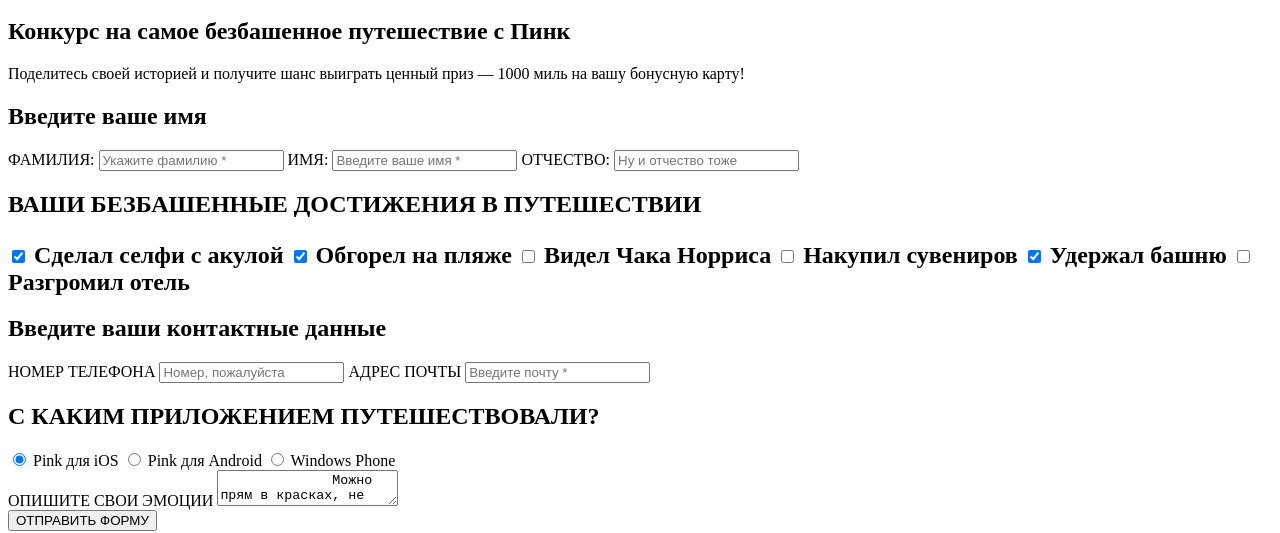
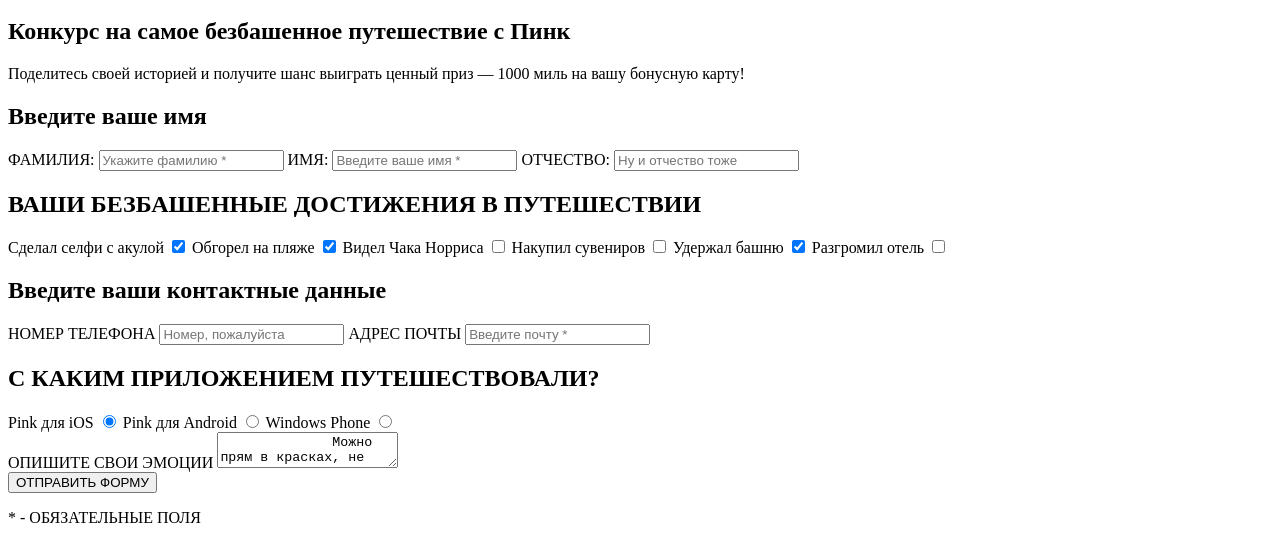
Before and after one commit to warainelor/pink-landing-page, a plain HTML site: page source/form.html in a window 1280 px wide. Shown: the part 127-660 px from the top of the page. Drawn offline with Linux system fonts and the light colour scheme.

Commit message:
fix form

```diff
--- a/source/form.html
+++ b/source/form.html
@@ -37,45 +37,59 @@
       <form class="form">
         <div class="form__name-wrapper">
           <h2 class="visually-hidden">Введите ваше имя</h2>
-          <label class="form__surname-label" for="surname">ФАМИЛИЯ:</label>
-          <input class="form__surname-input" id="surname" type="text" placeholder="Укажите фамилию *">
-          <label class="form__name-label" for="name">ИМЯ:</label>
-          <input class="form__name-input" id="name" type="text" placeholder="Введите ваше имя *">
-          <label class="form__patronymic-label" for="patronymic">ОТЧЕСТВО:</label>
-          <input class="form__patronymic-input" id="patronymic" type="text" placeholder="Ну и отчество тоже">
+          <label class="form__surname-label" for="surname">ФАМИЛИЯ:
+            <input class="form__surname-input" id="surname" name="surname" type="text" placeholder="Укажите фамилию *">
+          </label>
+          <label class="form__name-label" for="name">ИМЯ:
+            <input class="form__name-input" id="name" name="name" type="text" placeholder="Введите ваше имя *">
+          </label>
+          <label class="form__patronymic-label" for="patronymic">ОТЧЕСТВО:
+            <input class="form__patronymic-input" id="patronymic" name="patronymic" type="text" placeholder="Ну и отчество тоже">
+          </label>
         </div>
         <div class="form__checkbox-wrapper">
           <h2 class="form__header">
             ВАШИ БЕЗБАШЕННЫЕ ДОСТИЖЕНИЯ В ПУТЕШЕСТВИИ
-          </p>
-          <input class="form__checkbox" id="shark" type="checkbox" checked>
-          <label class="form__checkbox-label" for="shark">Сделал селфи с акулой</label>
-          <input class="form__checkbox" id="beach" type="checkbox" checked>
-          <label class="form__checkbox-label" for="beach">Обгорел на пляже</label>
-          <input class="form__checkbox" id="chuck-norris" type="checkbox">
-          <label class="form__checkbox-label" for="chuck-norris">Видел Чака Норриса</label>
-          <input class="form__checkbox" id="souvenirs" type="checkbox">
-          <label class="form__checkbox-label" for="souvenirs">Накупил сувениров</label>
-          <input class="form__checkbox" id="tower" checked type="checkbox">
-          <label class="form__checkbox-label" for="tower">Удержал башню</label>
-          <input class="form__checkbox" id="hotel" type="checkbox">
-          <label class="form__checkbox-label" for="hotel">Разгромил отель</label>
+          </h2>
+          <label class="form__checkbox-label" for="shark">Сделал селфи с акулой
+            <input class="form__checkbox" id="shark" name="shark" type="checkbox" checked>
+          </label>
+          <label class="form__checkbox-label" for="beach">Обгорел на пляже
+            <input class="form__checkbox" id="beach" name="beach" type="checkbox" checked>
+          </label>
+          <label class="form__checkbox-label" for="chuck-norris">Видел Чака Норриса
+            <input class="form__checkbox" id="chuck-norris" name="chuck-norris" type="checkbox">
+          </label>
+          <label class="form__checkbox-label" for="souvenirs">Накупил сувениров
+            <input class="form__checkbox" id="souvenirs" name="souvenirs" type="checkbox">
+          </label>
+          <label class="form__checkbox-label" for="tower">Удержал башню
+            <input class="form__checkbox" id="tower" name="tower" checked type="checkbox">
+          </label>
+          <label class="form__checkbox-label" for="hotel">Разгромил отель
+            <input class="form__checkbox" id="hotel" name="hotel" type="checkbox">
+          </label>
         </div>
         <div class="form__contacts-wrapper">
           <h2 class="visually-hidden">Введите ваши контактные данные</h2>
-          <label class="form__phone-label" for="phone">НОМЕР ТЕЛЕФОНА</label>
-          <input class="form__phone" id="phone" placeholder="Номер, пожалуйста" type="tel">
-          <label class="form__phone-label" for="email">АДРЕС ПОЧТЫ</label>
-          <input class="form__phone" id="email" placeholder="Введите почту *" type="email">
+          <label class="form__phone-label" for="phone">НОМЕР ТЕЛЕФОНА
+            <input class="form__phone" id="phone" name="phone" placeholder="Номер, пожалуйста" type="tel">
+          </label>
+          <label class="form__phone-label" for="email">АДРЕС ПОЧТЫ
+            <input class="form__phone" id="email" name="email" placeholder="Введите почту *" type="email">
+          </label>
         </div>
         <div class="form__radio-wrapper">
           <h2 class="form__header">С КАКИМ ПРИЛОЖЕНИЕМ ПУТЕШЕСТВОВАЛИ?</h2>
-          <input class="form__radio" for="ios" name="radio" type="radio" checked>
-          <label class="form__radio-label" id="ios">Pink для iOS</label>
-          <input class="form__radio" for="android" name="radio" type="radio">
-          <label class="form__radio-label" id="android">Pink для Android</label>
-          <input class="form__radio" for="windows" name="radio" type="radio">
-          <label class="form__radio-label" id="windows">Windows Phone</label>
+          <label class="form__radio-label" for="ios">Pink для iOS
+            <input class="form__radio" id="ios" name="radio" type="radio" checked>
+          </label>
+          <label class="form__radio-label" for="android">Pink для Android
+            <input class="form__radio" id="android" name="radio" type="radio">
+          </label>
+          <label class="form__radio-label" for="windows">Windows Phone
+            <input class="form__radio" id="windows" name="radio" type="radio">
+          </label>
         </div>
         <div class="form__textarea-wrapper">
           <label class="form__textarea-label" for="textarea">ОПИШИТЕ СВОИ ЭМОЦИИ</label>
```
